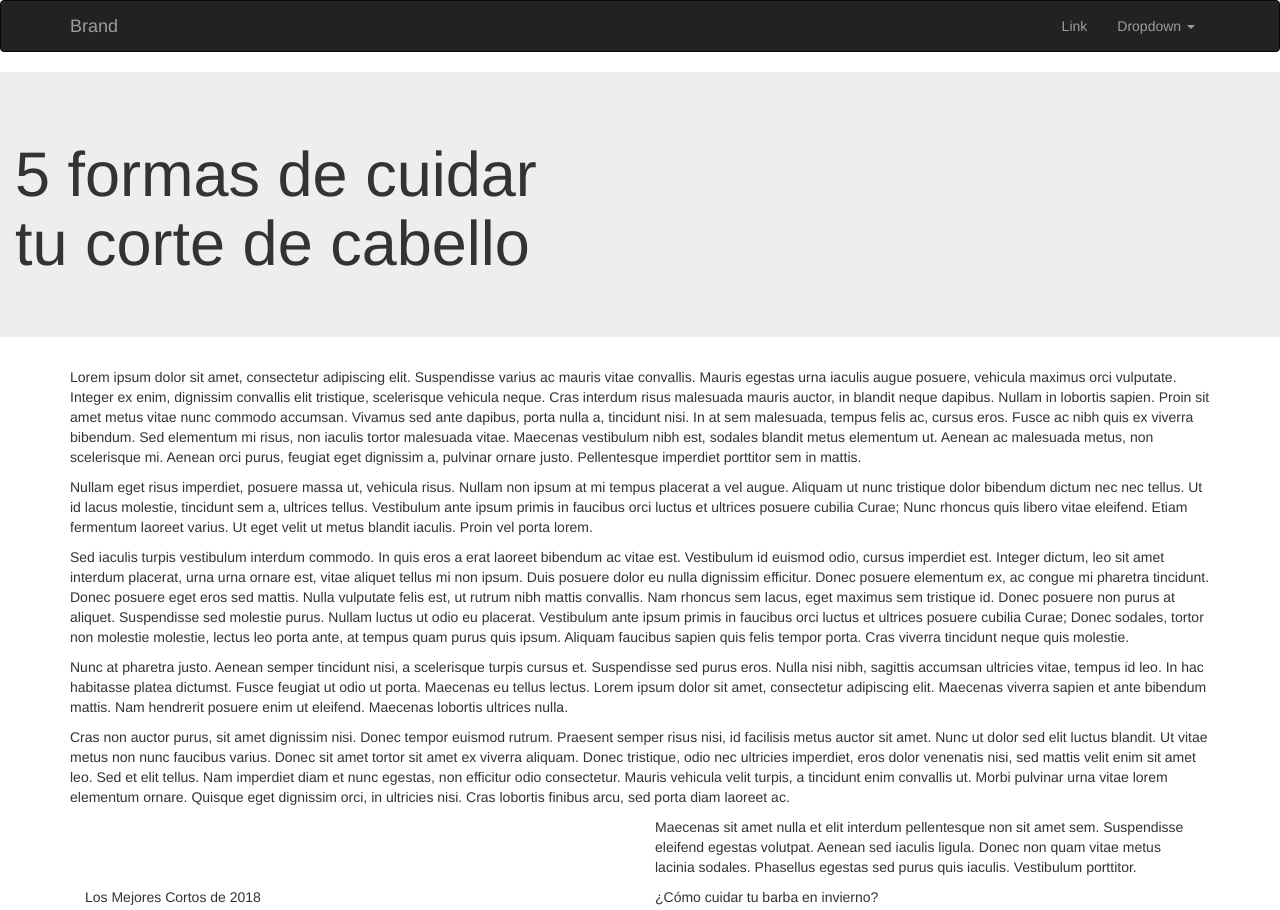
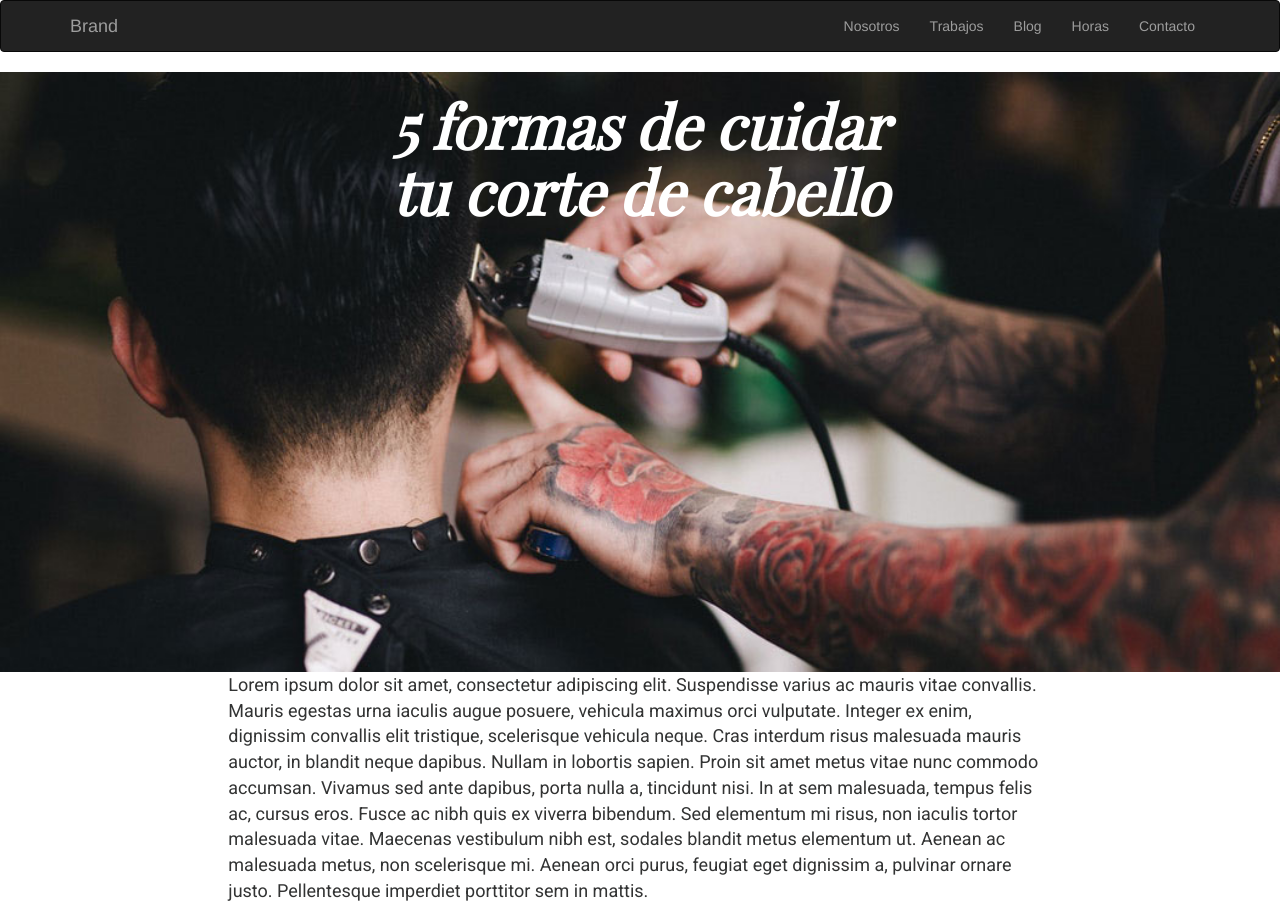
Before and after one commit to Fbaldassare/Desafio-latam-30102019, a plain HTML site: page index.html in a window 1280 px wide. Shown: the top 910 px of the page. Drawn offline with nearby package versions, Linux system fonts and the light colour scheme; a web font is replaced by a local one.

Commit message:
estilos al h1

```diff
--- a/assets/css/style.css
+++ b/assets/css/style.css
@@ -1,5 +1,31 @@
+/*título y párrafos*/
+h1{
+    font-family: 'Playfair Display';
+    font-size: 60px;
+    font-weight: 900;
+    font-style: italic;
+    text-align: center;
+    color: white;
+}
+
+p{
+    font-family: 'Roboto';
+    font-size: 18px;
+    color: #323333;
+
+}
+
+/* Backgroun img*/
+#background-img{
+    background-image: url('../img/post-image.jpg');
+    background-size: cover;
+    background-repeat: no-repeat;
+    height: 600px;
+}
+
+
 /* colors */
-.color_eerie_lack{
+.color_eerie_black{
     color:#121619;
 }
 
--- a/index.html
+++ b/index.html
@@ -43,18 +43,11 @@
             <!-- Collect the nav links, forms, and other content for toggling -->
             <div class="collapse navbar-collapse" id="bs-example-navbar-collapse-1">
                 <ul class="nav navbar-nav navbar-right">
-                    <li><a href="#">Link</a></li>
-                    <li class="dropdown">
-                        <a href="#" class="dropdown-toggle" data-toggle="dropdown" role="button" aria-haspopup="true"
-                            aria-expanded="false">Dropdown <span class="caret"></span></a>
-                        <ul class="dropdown-menu">
-                            <li><a href="#">Action</a></li>
-                            <li><a href="#">Another action</a></li>
-                            <li><a href="#">Something else here</a></li>
-                            <li role="separator" class="divider"></li>
-                            <li><a href="#">Separated link</a></li>
-                        </ul>
-                    </li>
+                    <li><a href="#">Nosotros</a></li>
+                    <li><a href="#">Trabajos</a></li>
+                    <li><a href="#">Blog</a></li>
+                    <li><a href="#">Horas</a></li>
+                    <li><a href="#">Contacto</a></li>
                 </ul>
             </div><!-- /.navbar-collapse -->
         </div><!-- /.container-fluid -->
@@ -62,10 +55,10 @@
 </header>
 
 <body>
-    <div class="container-fluid jumbotron">
+    <div class="container-fluid" id="background-img">
         <h1>5 formas de cuidar<br>tu corte de cabello</h1>
     </div>
-    <div class="container">
+    <div class="container col-md-8 col-md-offset-2 color_jet">
         <p>Lorem ipsum dolor sit amet, consectetur adipiscing elit. Suspendisse varius ac mauris vitae convallis.
             Mauris egestas urna iaculis augue posuere, vehicula maximus orci vulputate. Integer ex enim, dignissim
             convallis elit tristique, scelerisque vehicula neque. Cras interdum risus malesuada mauris auctor, in
```
Also changed, not shown: 1 other file.
